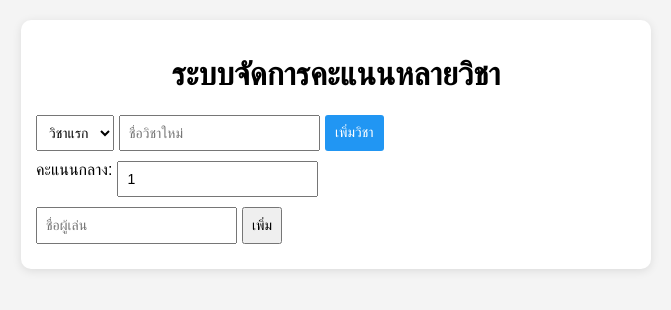
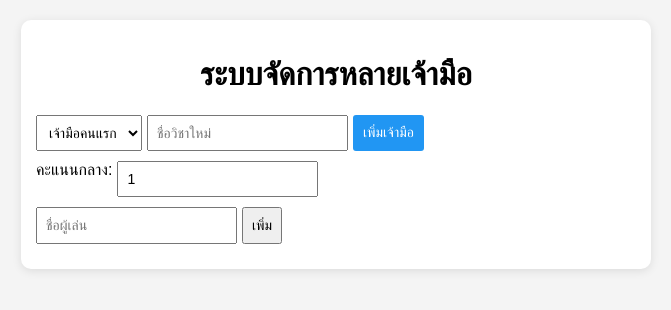
Before and after one commit to JoeKittiphong/Web-score, a plain HTML site: page index.html in a window 1280 px wide. Shown: the whole page, without its empty margins (304-975 px from the left). Drawn offline with Linux system fonts and the light colour scheme.

Commit message:
Update index.html

```diff
--- a/index.html
+++ b/index.html
@@ -79,13 +79,13 @@
 <body>
 
 <div class="container">
-    <h1>ระบบจัดการคะแนนหลายวิชา</h1>
+    <h1>ระบบจัดการหลายเจ้ามือ</h1>
 
     <!-- เลือกวิชา -->
     <div class="flex">
         <select id="subjectSelect"></select>
         <input type="text" id="newSubject" placeholder="ชื่อวิชาใหม่">
-        <button class="subject-btn" onclick="addSubject()">เพิ่มวิชา</button>
+        <button class="subject-btn" onclick="addSubject()">เพิ่มเจ้ามือ</button>
     </div>
 
     <!-- คะแนนกลาง -->
@@ -106,7 +106,7 @@
 
 <script>
 let subjects = JSON.parse(localStorage.getItem('subjects')) || [
-    { name: "วิชาแรก", players: [] }
+    { name: "เจ้ามือคนแรก", players: [] }
 ];
 let currentSubjectIndex = 0;
 let draggedIndex = null;
```
